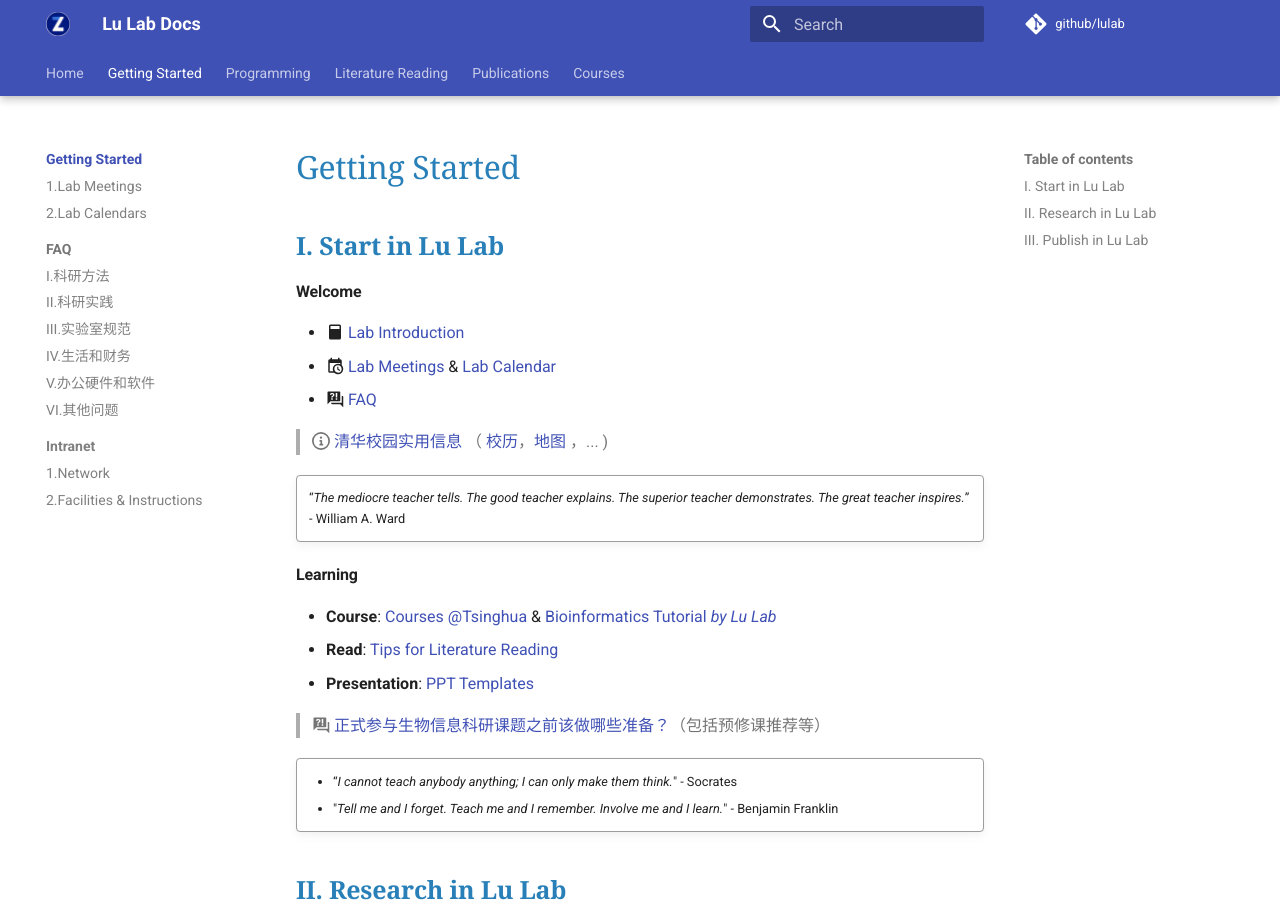
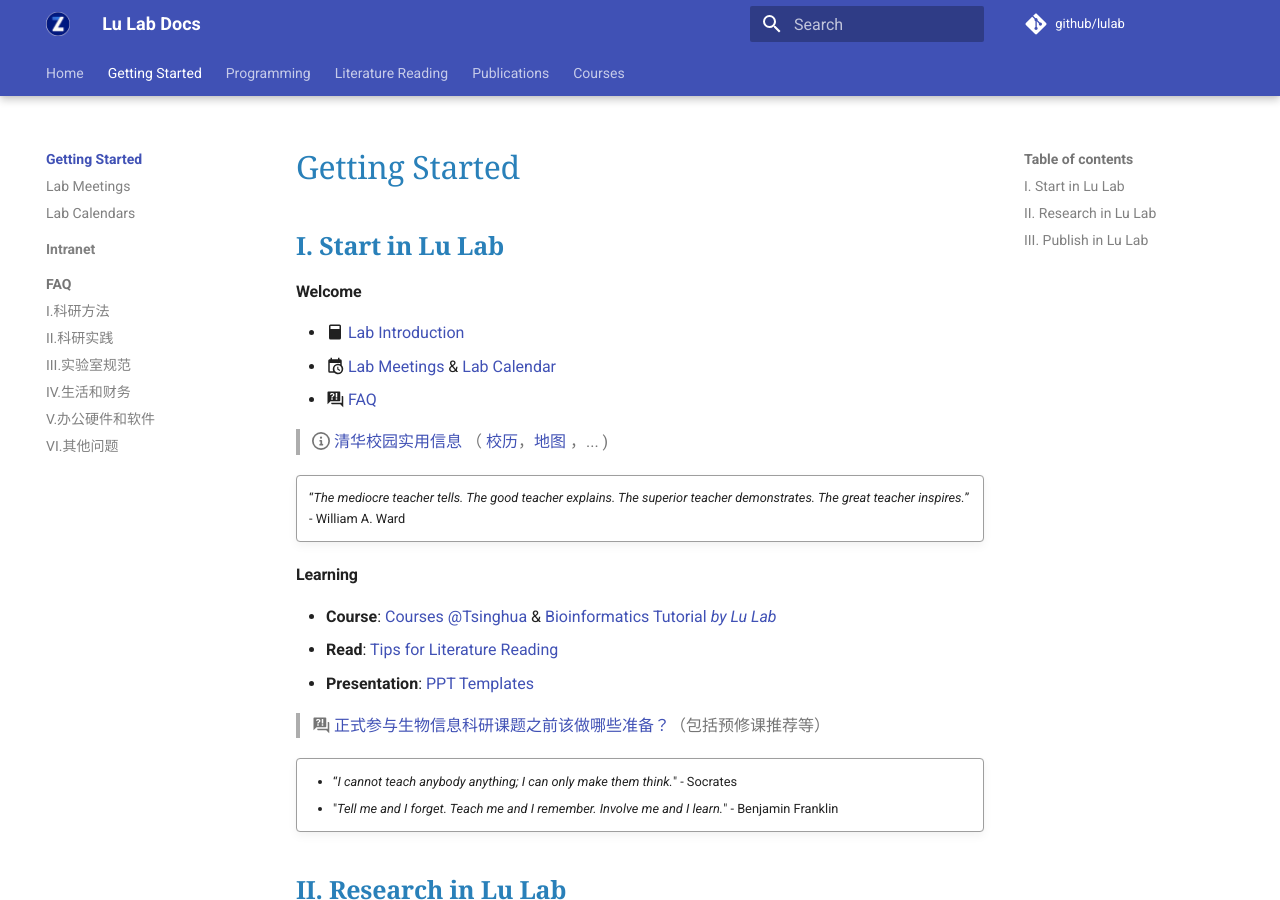
Before and after one commit to lulab/mkdocs, an MkDocs documentation site: the page built from docs/index.md, in a window 1280 px wide and 900 px high. Built offline with MkDocs 1.6.1 and Material for MkDocs 9.7.7, drawn with Linux system fonts in a browser that asks for light colours.

Commit message:
update intranet

```diff
--- a/mkdocs.yml
+++ b/mkdocs.yml
@@ -74,8 +74,10 @@
   - Home: /ncrnalab
   - Getting Started:
     - Getting Started: index.md
-    - 1.Lab Meetings: meeting/meeting.md
-    - 2.Lab Calendars: meeting/cal.md
+    - Lab Meetings: meeting/meeting.md
+    - Lab Calendars: meeting/cal.md
+    - Intranet:
+      - overview: intranet/index.md
     - FAQ:
       - I.科研方法: faq/faq-1.md
       - II.科研实践: faq/faq-2.md
@@ -83,10 +85,6 @@
       - IV.生活和财务: faq/faq-4.md
       - V.办公硬件和软件: faq/faq-5.md
       - VI.其他问题: faq/faq-6.md
-    - Intranet:
-      - Overview: intranet/index.md
-      - 1.Network: intranet/network.md
-      - 2.Facilities & Instructions: intranet/facilities.md
   - Programming:
     - 1.Mac Settings: program/macos.md
     - 2.Homebrew & Pip: program/homebrew.md
```
Also changed, not shown: docs/intranet/facilities.md (deleted, +0 -53 lines), docs/intranet/index.md (+75 -6 lines), docs/intranet/network.md (deleted, +0 -36 lines).
